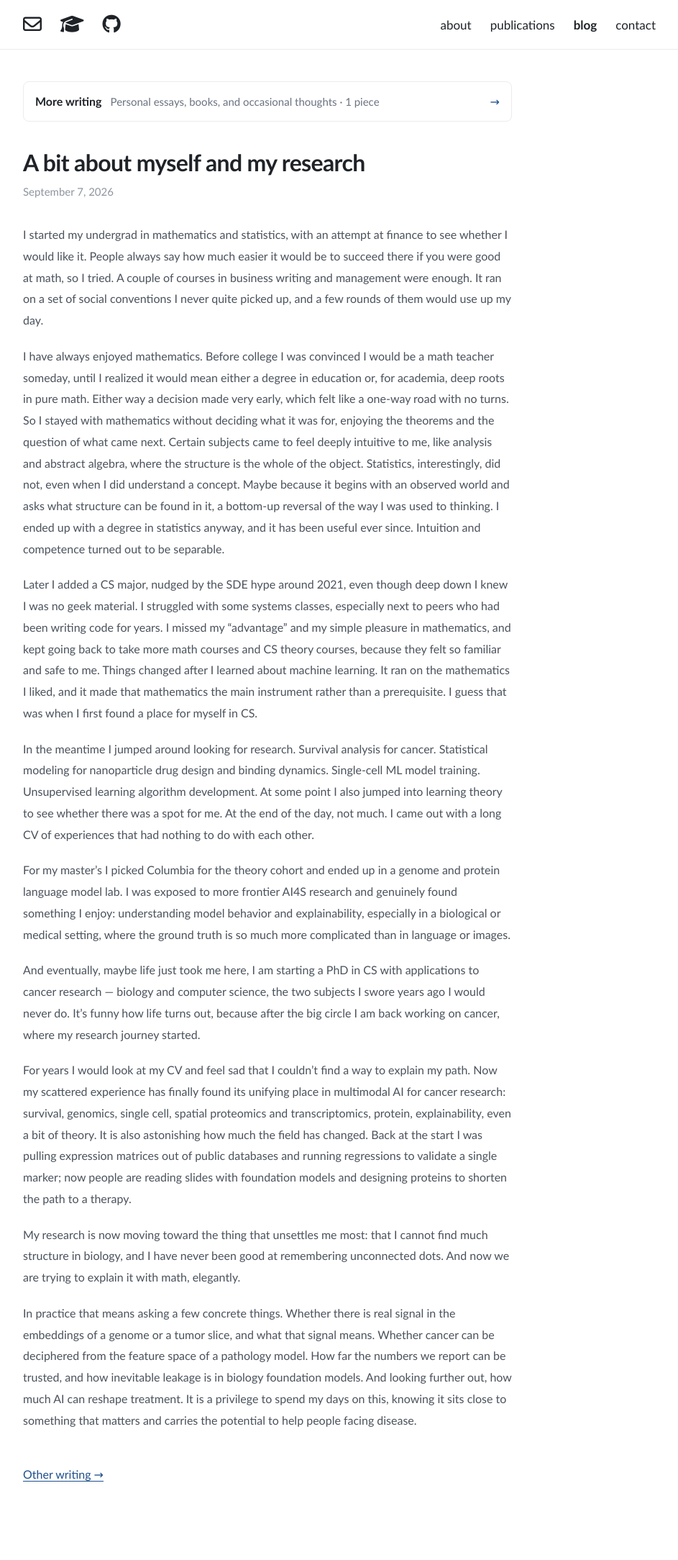
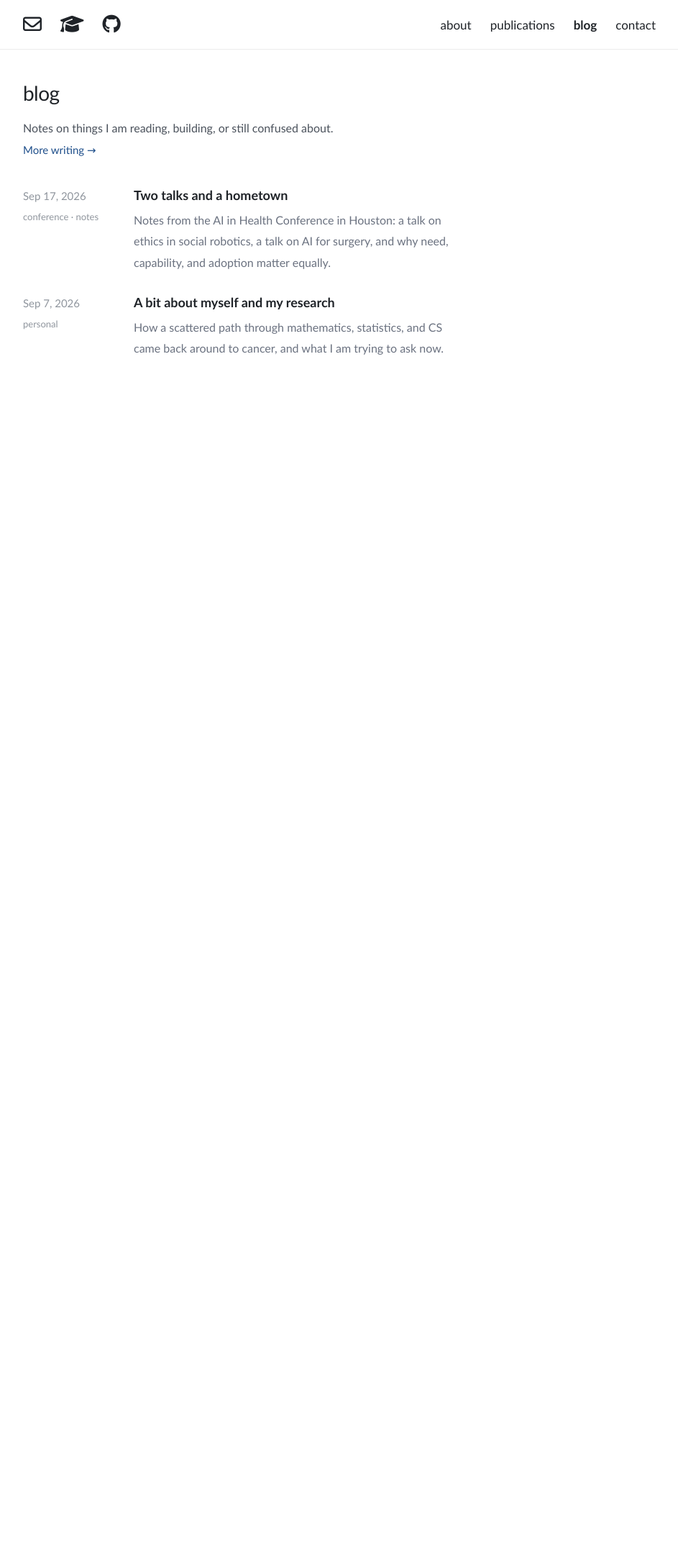
Before and after one commit to haleyyytai/haleyyytai.github.io, a Jekyll site: the page built from blog.html, in a window 1280 px wide. Shown: the whole page at 72% size, without its empty margins (168-1111 px from the left). Built offline with Jekyll 4.4.1, drawn with Linux system fonts in a browser that asks for light colours; after the commit the page ends 900 px from its top, so only the background shows below that.

Commit message:
Keep blog list as before; add More writing link under blog intro
Co-Authored-By: Claude Opus 5.5 <noreply@anthropic.com>

```diff
--- a/_config.yml
+++ b/_config.yml
@@ -18,8 +18,8 @@ exclude:
   - Huilin_Tai_cv.docx
   - README.md
 
-# Categories for the "Other writing" page (/blog/writing/).
-# Set `category:` in a post's front matter to one of these keys.
+# Posts with `writing: true` go on /blog/writing/ instead of /blog/.
+# Optionally set `category:` to one of these keys for the filter buttons.
 writing_categories:
   - key: research-notes
     label: Research & Notes
--- a/_layouts/post.html
+++ b/_layouts/post.html
@@ -18,10 +18,10 @@ layout: default
     {{ content }}
   </div>
 
-  {%- if page.featured %}
-  <p class="post-back"><a href="{{ '/blog/writing/' | relative_url }}">Other writing &rarr;</a></p>
+  {%- if page.writing %}
+  <p class="post-back"><a href="{{ '/blog/writing/' | relative_url }}">&larr; all writing</a></p>
   {%- else %}
-  <p class="post-back"><a href="{{ '/blog/writing/' | relative_url }}">&larr; all writing</a></p>
+  <p class="post-back"><a href="{{ '/blog/' | relative_url }}">&larr; all posts</a></p>
   {%- endif %}
 
 </article>
--- a/_posts/2026-09-17-two-talks-and-a-hometown.md
+++ b/_posts/2026-09-17-two-talks-and-a-hometown.md
@@ -3,7 +3,6 @@ layout: post
 title: "Two talks and a hometown"
 description: "Notes from the AI in Health Conference in Houston: a talk on ethics in social robotics, a talk on AI for surgery, and why need, capability, and adoption matter equally."
 tags: [conference, notes]
-category: research-notes
 ---
 
 *Notes from the AI in Health Conference, Houston, TX, September 15–17, 2026.*
--- a/blog.html
+++ b/blog.html
@@ -5,32 +5,36 @@ permalink: /blog/
 description: Notes and writing by Huilin Tai on multimodal models for cancer research, evaluation, and explainability.
 ---
 
-{% assign intro = site.posts | where: "featured", true | first %}
-{% assign others = site.posts | where_exp: "p", "p.featured != true" %}
+<section class="section-narrow">
+  <h2>Blog</h2>
 
-<section class="post">
+  <p class="blog-intro">
+    Notes on things I am reading, building, or still confused about.
+    <br><a class="more-writing-link" href="{{ '/blog/writing/' | relative_url }}">More writing &rarr;</a>
+  </p>
 
-  <a class="writing-callout" href="{{ '/blog/writing/' | relative_url }}">
-    <span class="writing-callout-label">More writing</span>
-    <span class="writing-callout-text">Personal essays, books, and occasional thoughts{% if others.size > 0 %} &middot; {{ others.size }} {% if others.size == 1 %}piece{% else %}pieces{% endif %}{% endif %}</span>
-    <span class="writing-callout-arrow" aria-hidden="true">&rarr;</span>
-  </a>
-
-  {% if intro %}
-  <header class="post-header">
-    <h1 class="post-title">{{ intro.title }}</h1>
-    <p class="post-meta">
-      <time datetime="{{ intro.date | date_to_xmlschema }}">{{ intro.date | date: "%B %-d, %Y" }}</time>
-    </p>
-  </header>
-
-  <div class="post-body">
-    {{ intro.content }}
+  {% assign blog_posts = site.posts | where_exp: "p", "p.writing != true" %}
+  {% if blog_posts.size > 0 %}
+  <div class="post-list">
+    {% for post in blog_posts %}
+    <div class="post-list-item">
+      <div class="post-list-date">
+        <time datetime="{{ post.date | date_to_xmlschema }}">{{ post.date | date: "%b %-d, %Y" }}</time>
+        {%- if post.tags and post.tags.size > 0 %}
+        <div class="post-list-tags">{{ post.tags | join: " · " }}</div>
+        {%- endif %}
+      </div>
+      <div class="post-list-text">
+        <a class="post-list-title" href="{{ post.url | relative_url }}">{{ post.title }}</a>
+        <p class="post-list-excerpt">
+          {{ post.description | default: post.excerpt | strip_html | truncate: 200 }}
+        </p>
+      </div>
+    </div>
+    {% endfor %}
   </div>
   {% else %}
   <p>No posts yet — first one coming soon.</p>
   {% endif %}
 
-  <p class="post-back"><a href="{{ '/blog/writing/' | relative_url }}">Other writing &rarr;</a></p>
-
 </section>
--- a/stylesheet.css
+++ b/stylesheet.css
@@ -370,38 +370,10 @@ li {
   color: #6b7280;
 }
 
-/* ===== blog: "more writing" entry ===== */
-.writing-callout {
-  display: flex;
-  align-items: baseline;
-  gap: 12px;
-  margin-bottom: 38px;
-  padding: 12px 16px;
-  border: 1px solid #ececec;
-  border-radius: 8px;
+/* ===== blog: "more writing" link ===== */
+.more-writing-link {
+  font-size: 15px;
   text-decoration: none;
-  transition: border-color 0.18s ease, background 0.18s ease;
-}
-
-.writing-callout:hover {
-  border-color: #c9d3e0;
-  background: #f8fafc;
-}
-
-.writing-callout-label {
-  font-weight: 700;
-  color: #1f2328;
-  white-space: nowrap;
-}
-
-.writing-callout-text {
-  flex: 1;
-  font-size: 15px;
-  color: #6b7280;
-}
-
-.writing-callout-arrow {
-  color: #1f4f8b;
 }
 
 /* ===== writing index ===== */
@@ -684,16 +656,6 @@ li {
 }
 
 @media (max-width: 560px) {
-  .writing-callout {
-    flex-wrap: wrap;
-    row-gap: 2px;
-  }
-
-  .writing-callout-text {
-    order: 3;
-    flex-basis: 100%;
-  }
-
   .topbar-inner,
   .page {
     width: min(100%, calc(100vw - 24px));
--- a/writing.html
+++ b/writing.html
@@ -5,7 +5,7 @@ permalink: /blog/writing/
 description: Essays, notes, and book writing by Huilin Tai.
 ---
 
-{% assign others = site.posts | where_exp: "p", "p.featured != true" %}
+{% assign others = site.posts | where: "writing", true %}
 
 <section class="section-narrow">
   <p class="crumb"><a href="{{ '/blog/' | relative_url }}">&larr; blog</a></p>
```
Also changed, not shown: _posts/2026-09-07-a-bit-about-myself-and-my-research.md (+0 -1 lines).
